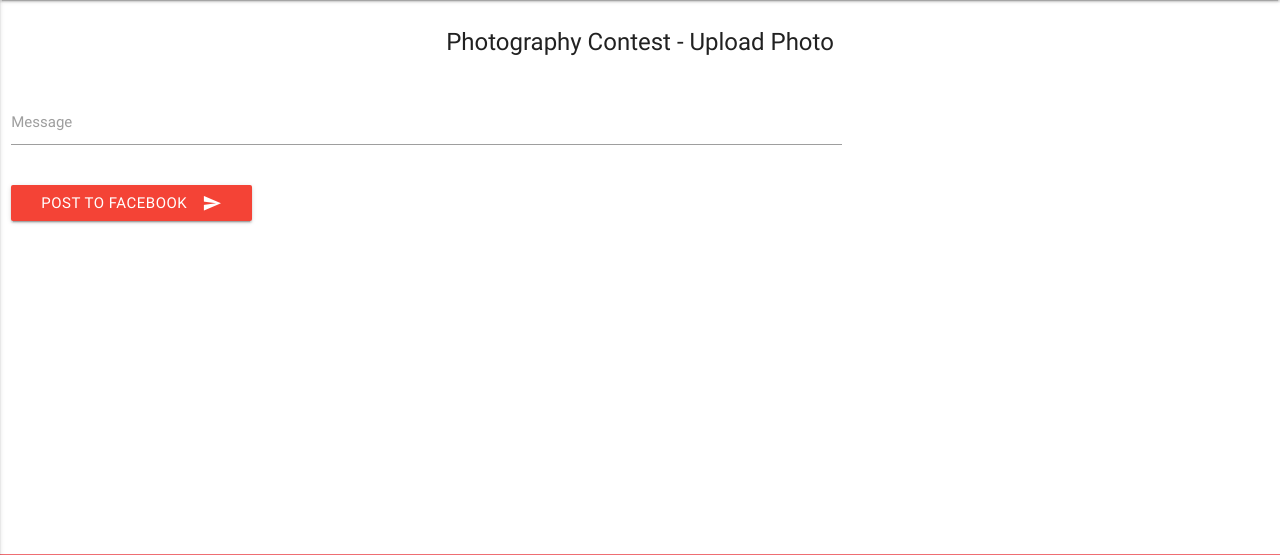
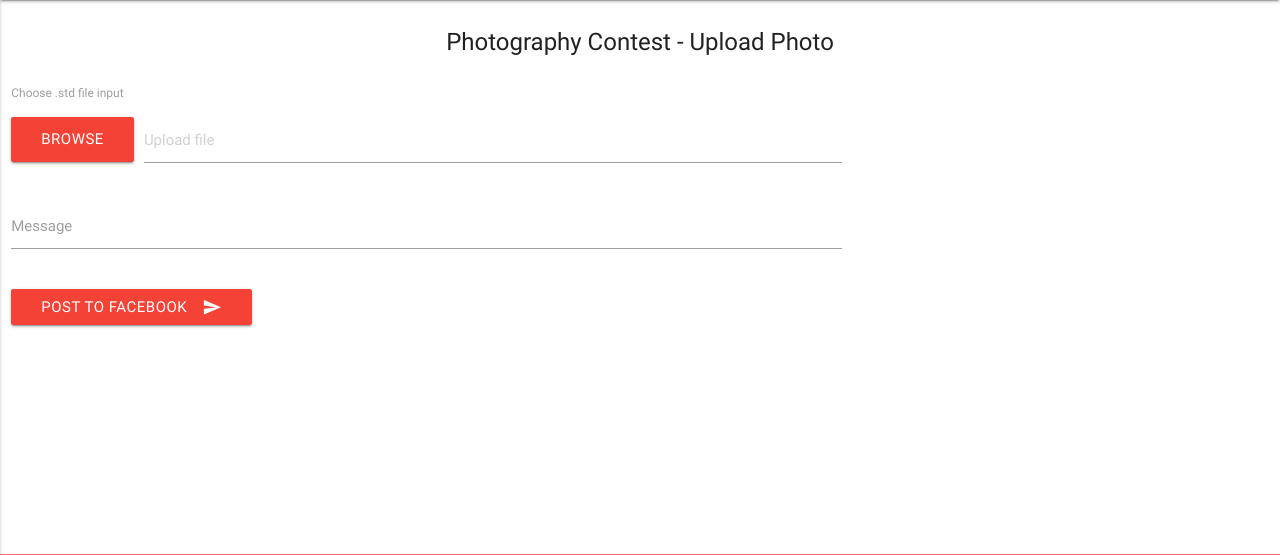
Before and after one commit to amrit3701/LuvLdh-Webapp, a Django app: page / in a window 1280 px wide. Shown: the part 64-619 px from the top of the page. Run offline with Django 3.2, Linux system fonts and the light colour scheme; the visitor is signed in with stand-in values (Sample User, id 1).

Commit message:
implemented uploading file

```diff
--- a/Webapp/settings.py
+++ b/Webapp/settings.py
@@ -135,6 +135,10 @@ STATIC_DIR = os.path.join(BASE_DIR, 'static')
 STATICFILES_DIRS = [STATIC_DIR, ]
 
 STATIC_URL = '/static/'
+
+MEDIA_URL = '/media/'
+MEDIA_ROOT = os.path.join(BASE_DIR, 'media')
+
 LOGIN_URL = 'login'
 LOGOUT_URL = 'logout'
 LOGIN_REDIRECT_URL = 'home'
--- a/Webapp/urls.py
+++ b/Webapp/urls.py
@@ -17,6 +17,9 @@ from django.conf.urls import url, include
 from django.contrib import admin
 from src import views
 from django.contrib.auth import views as auth_views
+from django.conf.urls.static import static
+from django.conf import settings
+
 
 urlpatterns = [
     url(r'', include('src.urls')),
@@ -25,4 +28,4 @@ urlpatterns = [
     url(r'^logout/$', auth_views.logout, name='logout'),
     url(r'^oauth/', include('social_django.urls', namespace='social')),
     url(r'^admin/', admin.site.urls),
-]
+] + static(settings.MEDIA_URL, document_root=settings.MEDIA_ROOT)
--- a/src/views.py
+++ b/src/views.py
@@ -7,6 +7,9 @@ from django.shortcuts import render
 from django.http import HttpResponse
 from django.contrib.auth.decorators import login_required
 from decouple import config
+from django.core.files.storage import FileSystemStorage
+
+
 
 import ipdb
 @login_required
@@ -18,18 +21,25 @@ import facebook
 
 @login_required
 def upload(request):
-    url_share = request.POST.get('message')
     social = request.user.social_auth.get(provider='facebook')
     access_token = social.extra_data['access_token']
-    import facebook
+    api = facebook.GraphAPI(access_token)
+    user_id = api.get_object('me', fields="id")['id']
+    url_share = request.POST.get('message')
+    fi = request.FILES.get('userfile')
+    fs = FileSystemStorage()
+    savedFilename = user_id + "_pic." + fi.name.split('.')[-1]
+    filename = fs.save(savedFilename, fi)
+    savedFilenameURL = request.get_host() + "/media/" + savedFilename
+#    ipdb.set_trace()
     graph = facebook.GraphAPI(access_token = config('PAGE_ACCESS_TOKEN'))
     msg = "#hang"
     attachment =  {
-       # 'name': 'Link name'
-        'link': url_share
-       # 'caption': 'Check out this example',
-       # 'description': 'This is a longer description of the attachment',
-       # 'picture': 'https://www.example.com/thumbnail.jpg'
+        'name': 'Link name',
+        'link': savedFilenameURL,
+       'caption': 'Check out this example',
+       'description': 'This is a longer description of the attachment',
+       'picture': savedFilenameURL
     }
     print attachment['link']
     status = graph.put_wall_post(msg, attachment)
--- a/templates/src/index.html
+++ b/templates/src/index.html
@@ -56,6 +56,18 @@ $( document ).ready(function() {
          <form class="col s12 m12 l8" action="{% url 'upload' %}" method="post" enctype="multipart/form-data">
             {% csrf_token %}
             <div class="row">
+               <label>Choose .std file input</label>
+               <div class="file-field input-field">
+                  <div class="btn red">
+                     <span>Browse</span>
+                     <input type="file" name="userfile">
+                  </div>
+                  <div class="file-path-wrapper">
+                     <input class="file-path validate" type="text" placeholder="Upload file">
+                  </div>
+               </div>
+            </div>
+            <div class="row">
             	<div class="input-field">
                 	<input id="message" name="message" type="text" class="validate">
                 	<label for="message" data-error="wrong">Message</label>
```
